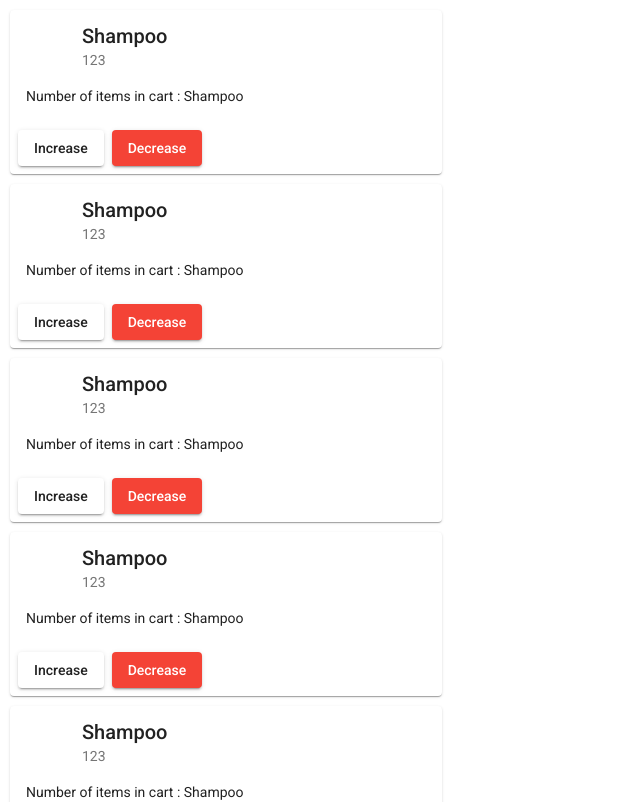
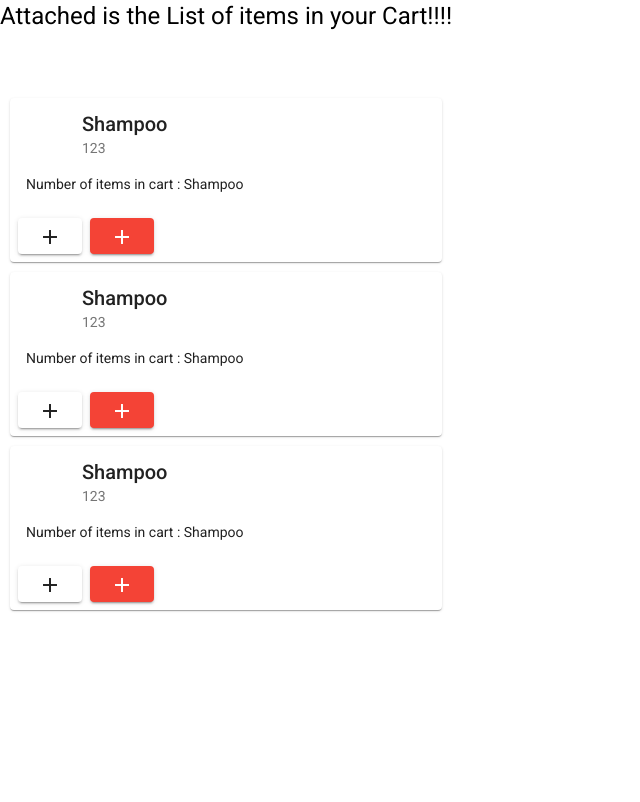
Before and after one commit to guptamohit0004/front-shopping, an Angular app in the folder ecom/: page / in a window 1280 px wide. Shown: the top 802 px of the page, without its empty margins (0-640 px from the left). Built offline with nearby package versions, Linux system fonts and the light colour scheme.

Commit message:
Adding buttons

```diff
--- a/ecom/src/app/app.component.html
+++ b/ecom/src/app/app.component.html
@@ -1,2 +1,3 @@
-
+<h1> Attached is the List of items in your Cart!!!!</h1>
+<br/><br/>
   <app-cart></app-cart>
--- a/ecom/src/app/app.module.ts
+++ b/ecom/src/app/app.module.ts
@@ -13,6 +13,7 @@ import { MatDatepickerModule } from '@angular/material/datepicker';
 import { MatFormFieldModule } from '@angular/material/form-field';
 import { MatInputModule } from '@angular/material/input';
 import {MatGridListModule} from '@angular/material/grid-list';
+import { MatIconModule } from '@angular/material/icon';
 
 
 @NgModule({
@@ -30,7 +31,8 @@ import {MatGridListModule} from '@angular/material/grid-list';
     MatDialogModule,
     MatFormFieldModule,
     MatInputModule,
-    MatGridListModule
+    MatGridListModule,
+    MatIconModule
   ],
   providers: [],
   bootstrap: [AppComponent]
--- a/ecom/src/app/cart/cart.component.html
+++ b/ecom/src/app/cart/cart.component.html
@@ -15,7 +15,7 @@
     </p>
   </mat-card-content>
   <mat-card-actions>
-    <button mat-raised-button>Increase</button>
-    <button color="warn" mat-raised-button>Decrease</button>
+    <button (click)="addItem(product)" mat-raised-button><mat-icon>add</mat-icon></button>
+    <button (click)="deleteItem(product)" color="warn" mat-raised-button><mat-icon>add</mat-icon></button>
   </mat-card-actions>
 </mat-card>
--- a/ecom/src/app/cart/cart.component.ts
+++ b/ecom/src/app/cart/cart.component.ts
@@ -6,10 +6,8 @@ import { Component, OnInit } from '@angular/core';
   styleUrls: ['./cart.component.scss']
 })
 export class CartComponent implements OnInit {
-   welcome : string;
   products : any
   constructor(){
-      this.welcome = "Display List using ngFor in Angular 2"
       this.products = [{
           name : "Shampoo",
           price: 123,
@@ -28,63 +26,15 @@ export class CartComponent implements OnInit {
           image : "August 23",
           totalItems:10
       },
-    {
-          name : "Shampoo",
-          price: 123,
-          image : "August 23",
-          totalItems:10
-      },
-      {
-          name : "Shampoo",
-          price: 123,
-          image : "August 23",
-          totalItems:10
-      },
-      {
-          name : "Shampoo",
-          price: 123,
-          image : "August 23",
-          totalItems:10
-      },
-      {
-          name : "Shampoo",
-          price: 123,
-          image : "August 23",
-          totalItems:10
-      },
-      {
-          name : "Shampoo",
-          price: 123,
-          image : "August 23",
-          totalItems:10
-      },
-      {
-          name : "Shampoo",
-          price: 123,
-          image : "August 23",
-          totalItems:10
-      },
-      {
-          name : "Shampoo",
-          price: 123,
-          image : "August 23",
-          totalItems:10
-      },
-      {
-          name : "Shampoo",
-          price: 123,
-          image : "August 23",
-          totalItems:10
-      },
-      {
-          name : "Shampoo",
-          price: 123,
-          image : "August 23",
-          totalItems:10
-      }
     ]
   };
   ngOnInit(): void {
     this.products
   }
+   addItem(product: any) {
+     console.log(product)
+  }
+   deleteItem(product: any) {
+     console.log(product)
+  }
 }
```
